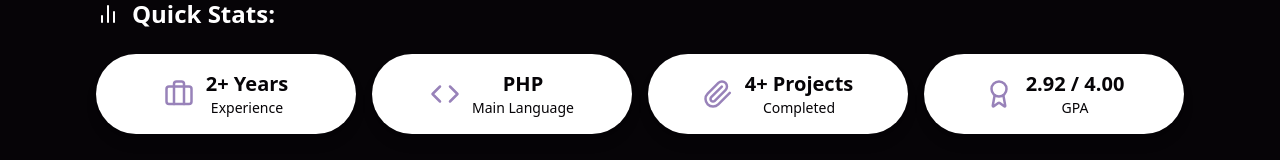
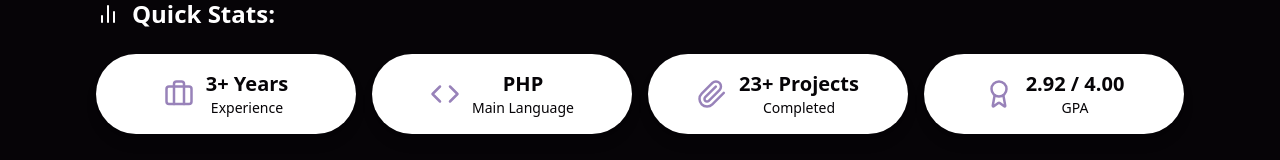
Before and after one commit to khafhrnsaa/myportfolyo, a React (Vite) app: page / in a window 1280 px wide. Shown: the part 616-776 px from the top of the page. Built offline with nearby package versions, Linux system fonts and the light colour scheme.

Commit message:
Update App.jsx

```diff
--- a/src/App.jsx
+++ b/src/App.jsx
@@ -175,7 +175,7 @@
                 <div className="grid grid-cols-1 sm:grid-cols-2 lg:grid-cols-4 gap-4 text-center">
                     <div className="stat-item bg-white text-[#060407] p-4 rounded-full flex items-center justify-center gap-3 shadow-lg">
                         <Briefcase size={30} className="text-accent"/>
-                        <div><h5 className="text-xl font-bold">2+ Years</h5><p className="text-sm">Experience</p></div>
+                        <div><h5 className="text-xl font-bold">3+ Years</h5><p className="text-sm">Experience</p></div>
                     </div>
                      <div className="stat-item bg-white text-[#060407] p-4 rounded-full flex items-center justify-center gap-3 shadow-lg">
                         <Code size={30} className="text-accent"/>
@@ -183,7 +183,7 @@
                     </div>
                      <div className="stat-item bg-white text-[#060407] p-4 rounded-full flex items-center justify-center gap-3 shadow-lg">
                         <Paperclip size={30} className="text-accent"/>
-                        <div><h5 className="text-xl font-bold">4+ Projects</h5><p className="text-sm">Completed</p></div>
+                        <div><h5 className="text-xl font-bold">23+ Projects</h5><p className="text-sm">Completed</p></div>
                     </div>
                      <div className="stat-item bg-white text-[#060407] p-4 rounded-full flex items-center justify-center gap-3 shadow-lg">
                         <Award size={30} className="text-accent"/>
@@ -411,7 +411,7 @@
                     </div>
                     <ChevronRight className="text-white"/>
                 </a>
-                <a href="https://wa.me/62882007503321" target="_blank" rel="noopener noreferrer" className="contact-card bg-[#060407] p-6 rounded-lg flex items-center justify-between transition-transform hover:-translate-y-1">
+                <a href="https://wa.me/6281239362587" target="_blank" rel="noopener noreferrer" className="contact-card bg-[#060407] p-6 rounded-lg flex items-center justify-between transition-transform hover:-translate-y-1">
                     <div>
                         <h3 className="text-xl font-bold flex items-center gap-3 text-white"><MessageCircle/> WhatsApp</h3>
                         <p className="text-gray-400">Chat with me</p>
@@ -456,7 +456,7 @@
                 <h2 className="text-3xl font-bold mb-4 text-white">Support My Work</h2>
                 <p className="text-gray-300 mb-6">If you find my work valuable, consider supporting me. Thank you! 🙏</p>
                 <div className="bg-white p-4 rounded-lg">
-                    <img src="https://placehold.co/300x300/ffffff/060407?text=Your+QRIS+Code+Here" alt="QRIS Code" className="w-full h-auto object-cover rounded-md"/>
+                    <img src="WhatsApp Image 2026-07-13 at 9.04.55 PM.jpeg" alt="QRIS Code" className="w-full h-auto object-cover rounded-md"/>
                 </div>
                 <p className="text-sm text-gray-400 mt-4">Scan the QR code with your mobile banking or e-wallet app.</p>
             </div>
```
